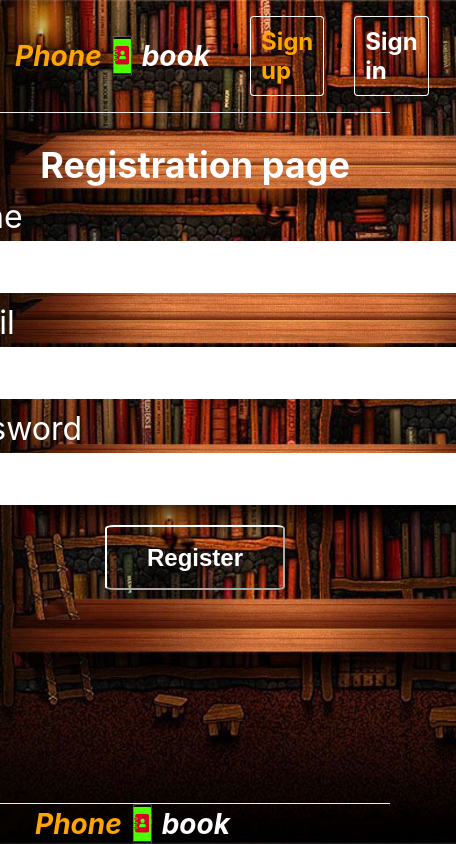
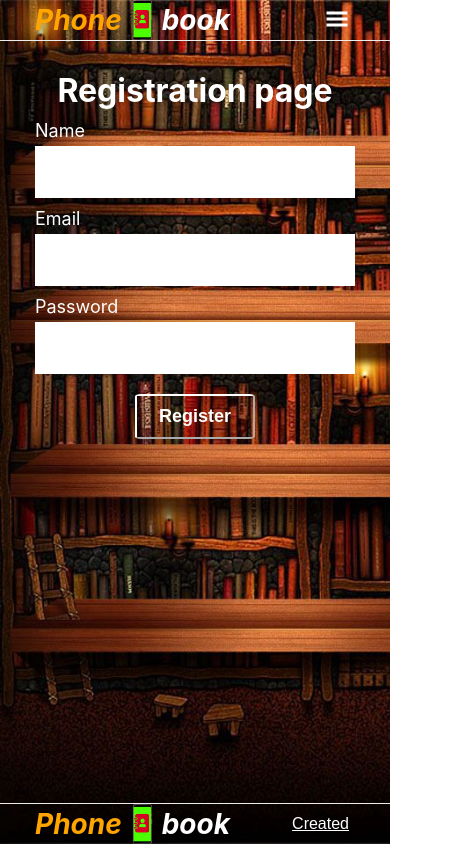
Before and after one commit to Aleksandr-Alekseenko-23/goit-react-hw-08-phonebook, a React (Create React App) app: page /goit-react-hw-08-phonebook/register in a window 390 px wide. Shown: the whole page, 456 px wide, since content can reach past the window. Built offline with nearby package versions, Linux system fonts and the light colour scheme.

Commit message:
MobModal

```diff
--- a/package.json
+++ b/package.json
@@ -27,6 +27,7 @@
     "react-router-dom": "^6.4.1",
     "react-scripts": "5.0.1",
     "react-toastify": "^9.0.8",
+    "react-transition-group": "^4.4.5",
     "redux": "^4.2.0",
     "redux-persist": "^6.0.0",
     "styled-components": "^5.3.6",
--- a/src/components/AppBar/AppBar.jsx
+++ b/src/components/AppBar/AppBar.jsx
@@ -1,26 +1,51 @@
-import React from 'react';
+import { useState } from 'react';
 import { Navigation } from 'components/Navigation/Navigation';
 import { useSelector } from 'react-redux';
 import AuthNav from 'components/AuthNav/AuthNav';
 import UserMenu from 'components/UserMenu/UserMenu';
 import { getToken } from 'redux/selectors';
-import { HeaderWrappen, Wrappen } from './AppBar.styled.js';
+import { HeaderWrappen, Wrappen, Menu } from './AppBar.styled.js';
 import Logo from '../Logo/Logo';
 import Container from 'components/Container/Container.js';
 import useMatchMedia from 'hooks/useMatchMedia';
+import BurgerMenu from '../BurgerMenu/BurgerMenu';
 
 const AppBar = () => {
   const token = useSelector(getToken);
   const { isMobile } = useMatchMedia();
+  const [mobileMenuIsOpen, setMobileMenuIsOpen] = useState(false);
+
+  const toggleMenu = () => {
+    if (mobileMenuIsOpen) return closeMobMenu();
+    setMobileMenuIsOpen(true);
+  };
+
+  const closeMobMenu = () => {
+    setMobileMenuIsOpen(false);
+  };
+
   return (
     <HeaderWrappen>
       <Container>
         <Wrappen>
           <Logo />
           {!isMobile && <Navigation />}
-          {!token ? <AuthNav /> : <UserMenu />}
+          {!token ? (
+            <AuthNav
+              mobileMenuIsOpen={mobileMenuIsOpen}
+              toggleMenu={toggleMenu}
+            />
+          ) : (
+            <UserMenu />
+          )}
         </Wrappen>
       </Container>
+
+      {isMobile && mobileMenuIsOpen && (
+        <Menu>
+          <BurgerMenu toggleMenu={toggleMenu} />
+        </Menu>
+      )}
     </HeaderWrappen>
   );
 };
--- a/src/components/AppBar/AppBar.styled.js
+++ b/src/components/AppBar/AppBar.styled.js
@@ -10,3 +10,13 @@ export const Wrappen = styled.div`
   display: flex;
   justify-content: space-between;
 `;
+
+export const Menu = styled.div`
+  position: absolute;
+  width: 100%;
+  height: 100%;
+  transform: translatey(0);
+  transition: transform 3000ms;
+  top: 40px;
+  left: 0px;
+`;
--- a/src/components/AuthNav/AuthNav.jsx
+++ b/src/components/AuthNav/AuthNav.jsx
@@ -1,9 +1,16 @@
 import React from 'react';
 import { LinkHome, Item, List } from '../Navigation/Navigation.styled.js';
+import useMatchMedia from 'hooks/useMatchMedia';
+import { MobMenuButton } from './AuthNav.styled.js';
+import { GiHamburgerMenu } from 'react-icons/gi';
+import { TfiClose } from 'react-icons/tfi';
 
-const AuthNav = () => {
+const AuthNav = ({ mobileMenuIsOpen, toggleMenu }) => {
+  const { isMobile } = useMatchMedia();
+
   return (
     <>
+      {!isMobile ? (
         <List>
           <Item>
             <LinkHome to="register">Sign up</LinkHome>
@@ -12,6 +19,19 @@ const AuthNav = () => {
             <LinkHome to="login">Sign in</LinkHome>
           </Item>
         </List>
+      ) : (
+        <MobMenuButton
+          type="button"
+          aria-label="burger-menu"
+          onClick={toggleMenu}
+        >
+          {!mobileMenuIsOpen ? (
+            <GiHamburgerMenu color="white" size={24} />
+          ) : (
+            <TfiClose color="white" size={24} />
+          )}
+        </MobMenuButton>
+      )}
     </>
   );
 };
--- /dev/null
+++ b/src/components/AuthNav/AuthNav.styled.js
@@ -0,0 +1,7 @@
+import styled from 'styled-components';
+
+export const MobMenuButton = styled.button`
+  margin-left: auto;
+  background-color: transparent;
+  border: none;
+`;
--- /dev/null
+++ b/src/components/BurgerMenu/BurgerMenu.jsx
@@ -0,0 +1,32 @@
+import React from 'react';
+import { Backdrop, Main, StyledNavLink } from './BurgerMenu.styled';
+
+const BurgerMenu = ({ toggleMenu }) => {
+  const handleBackdropClick = e => {
+    if (e.target === e.currentTarget) {
+      toggleMenu();
+    }
+  };
+  return (
+    <Backdrop onClick={handleBackdropClick} timeout={3000}>
+      <Main>
+        <ul>
+          <StyledNavLink
+            to="register"
+            onClick={() => {
+              toggleMenu();
+            }}
+          >
+            Sign up
+          </StyledNavLink>
+
+          <StyledNavLink to="login" onClick={toggleMenu}>
+            Sign in
+          </StyledNavLink>
+        </ul>
+      </Main>
+    </Backdrop>
+  );
+};
+
+export default BurgerMenu;
--- /dev/null
+++ b/src/components/BurgerMenu/BurgerMenu.styled.js
@@ -0,0 +1,36 @@
+import styled from 'styled-components';
+import { NavLink } from 'react-router-dom';
+import backgroundColor from '../../Assets/img/background.png';
+
+export const Backdrop = styled.div`
+  height: 100vh;
+  width: 100vw;
+  margin: 0 auto;
+
+  background: url(${backgroundColor});
+  z-index: 100;
+`;
+export const Main = styled.div`
+  padding-top: 60px;
+  padding-left: 20px;
+  padding-right: 20px;
+`;
+export const StyledNavLink = styled(NavLink)`
+  display: flex;
+  align-items: center;
+  justify-content: center;
+  font-family: 'Gotham Pro';
+  font-style: normal;
+  font-weight: 700;
+  font-size: 24px;
+  line-height: 1.2;
+  text-transform: uppercase;
+  height: 32px;
+  margin-bottom: 20px;
+  color: rgba(155, 159, 170, 1);
+
+  text-decoration: none;
+  &.active {
+    color: rgba(255, 255, 255, 1);
+  }
+`;
--- a/src/components/Footer/Footer.jsx
+++ b/src/components/Footer/Footer.jsx
@@ -9,25 +9,27 @@ import {
   LogoWrappen,
   LogoImg,
   LinkGoIT,
+  Button,
+  WrapperMob,
+  ListMob,
 } from './Footer.styled.js';
 import { ReactComponent as LinkedIn } from '../../Assets/img/linkedin.svg';
 import { ReactComponent as Github } from '../../Assets/img/github.svg';
 import useMatchMedia from 'hooks/useMatchMedia';
 import useToggleModal from 'hooks/useToggleModal/useToggleModal';
-import Modal from '../../components/Modal/Modal';
+import Modal from '../Modal/Modal';
 
 function Footer() {
   const { isMobile } = useMatchMedia();
-  const { isFooterOpen } = useToggleModal();
+  const { isFooterOpen, toggleFooterModal } = useToggleModal();
 
   return (
     <FooterWrappen>
       <Container>
         <LogoWrappen>
           <Logo />
-          {!isFooterOpen ? (
-            <>
-              {!isMobile && (
+
+          {!isMobile ? (
             <>
               <Wrapper>
                 Made by
@@ -57,14 +59,14 @@ function Footer() {
                 </Item>
               </List>
             </>
+          ) : (
+            <Button onClick={() => toggleFooterModal()}>Created</Button>
           )}
-            </>
-          ) : (
+
+          {isMobile && isFooterOpen && (
+            <>
               <Modal>
-              <>
-                {isMobile && (
-                  <>
-                    <Wrapper>
+                <WrapperMob>
                   Made by
                   <LinkGoIT href="https://goit.ua/">
                     <LogoImg
@@ -75,13 +77,10 @@ function Footer() {
                     />
                   </LinkGoIT>
                   student Alieksieienko O.
-                    </Wrapper>
-                    <List>
+                </WrapperMob>
+                <ListMob>
                   <Item>
-                        <a
-                          className="Link"
-                          href="https://www.linkedin.com/feed/"
-                        >
+                    <a className="Link" href="https://www.linkedin.com/feed/">
                       <LinkedIn className="Logo" />
                     </a>
                   </Item>
@@ -93,11 +92,9 @@ function Footer() {
                       <Github className="Logo" />
                     </a>
                   </Item>
-                    </List>
+                </ListMob>
+              </Modal>
             </>
-                )}
-              </>
-            </Modal>
           )}
         </LogoWrappen>
       </Container>
--- a/src/components/Footer/Footer.styled.js
+++ b/src/components/Footer/Footer.styled.js
@@ -26,6 +26,12 @@ export const Wrapper = styled.div`
   @media ${breakpoints.desktop} {
     flex-direction: row;
   }
+`;
+
+export const WrapperMob = styled(Wrapper)`
+  gap: 30px;
+  margin-top: auto;
+  margin-bottom: auto;
 `;
 
 export const Item = styled.li`
@@ -61,3 +67,16 @@ export const List = styled.ul`
   align-items: center;
   justify-content: space-between;
 `;
+
+export const ListMob = styled(List)`
+  justify-content: center;
+  padding: 0;
+`;
+
+export const Button = styled.button`
+  color: white;
+  background-color: transparent;
+  border: none;
+  text-decoration: underline;
+  font-size: 16px;
+`;
--- a/src/components/Modal/Modal.styled.js
+++ b/src/components/Modal/Modal.styled.js
@@ -1,15 +1,18 @@
 import styled from 'styled-components';
 import { breakpoints } from '../Utils/Breakpoints';
+import backgroundColor from '../../Assets/img/background.png';
 
 export const ModalBackdrop = styled.div`
-  @media (${breakpoints.minTablet}) {
-    position: fixed;
-    top: 0;
-    left: 0;
-    width: 100vw;
-    height: 100vh;
-    background-color: rgba(33, 33, 33, 0.12);
-  }
+  position: fixed;
+  top: 0;
+  left: 0;
+  width: 100vw;
+  height: 100vh;
+  background: url(${backgroundColor});
+  display: flex;
+  flex-direction: column;
+  justify-content: center;
+  align-items: center;
 `;
 
 export const ModalContent = styled.div`
--- a/src/page/PhoneBook/PhoneBook.styled.js
+++ b/src/page/PhoneBook/PhoneBook.styled.js
@@ -2,7 +2,7 @@ import styled from 'styled-components';
 import { breakpoints } from '../../components/Utils/Breakpoints';
 
 export const TitleOne = styled.h1`
-  font-size: 36px;
+  font-size: 32px;
   font-weight: bold;
   color: white;
   text-align: center;
--- a/src/page/Register/Register.styled.js
+++ b/src/page/Register/Register.styled.js
@@ -1,4 +1,5 @@
 import styled from 'styled-components';
+import { breakpoints } from 'components/Utils/Breakpoints';
 
 export const FormRegister = styled.form`
   display: flex;
@@ -10,30 +11,40 @@ export const LabelRegister = styled.label`
   display: flex;
   flex-direction: column;
   color: white;
-  font-size: 32px;
+  font-size: 18px;
   margin-bottom: 10px;
+
+  @media ${breakpoints.minTablet} {
+    font-size: 32px;
+  }
 `;
 
 export const InputRegister = styled.input`
-  width: 500px;
+  width: 308px;
   height: 50px;
   margin-top: 5px;
   border: none;
   outline: none;
-  font-size: 24px;
+  font-size: 18px;
   color: orange;
-  padding-left: 20px;
+  padding-left: 10px;
+
+  @media ${breakpoints.minTablet} {
+    width: 500px;
+    font-size: 24px;
+    padding-left: 20px;
+  }
 `;
 
 export const ButtonRegister = styled.button`
-  width: 180px;
-  height: 65px;
+  width: 120px;
+  height: 45px;
   cursor: pointer;
   background-color: transparent;
   color: white;
   border-color: white;
   border-radius: 5%;
-  font-size: 24px;
+  font-size: 18px;
   font-weight: bold;
   margin-top: 10px;
 
@@ -41,4 +52,10 @@ export const ButtonRegister = styled.button`
   &:active {
     color: orange;
   }
+
+  @media ${breakpoints.minTablet} {
+    width: 180px;
+    height: 65px;
+    font-size: 24px;
+  }
 `;
```
Also changed, not shown: 1 other file (tests, documents, lock files or other folders). Lines whose indentation alone changed are shown as unchanged.
